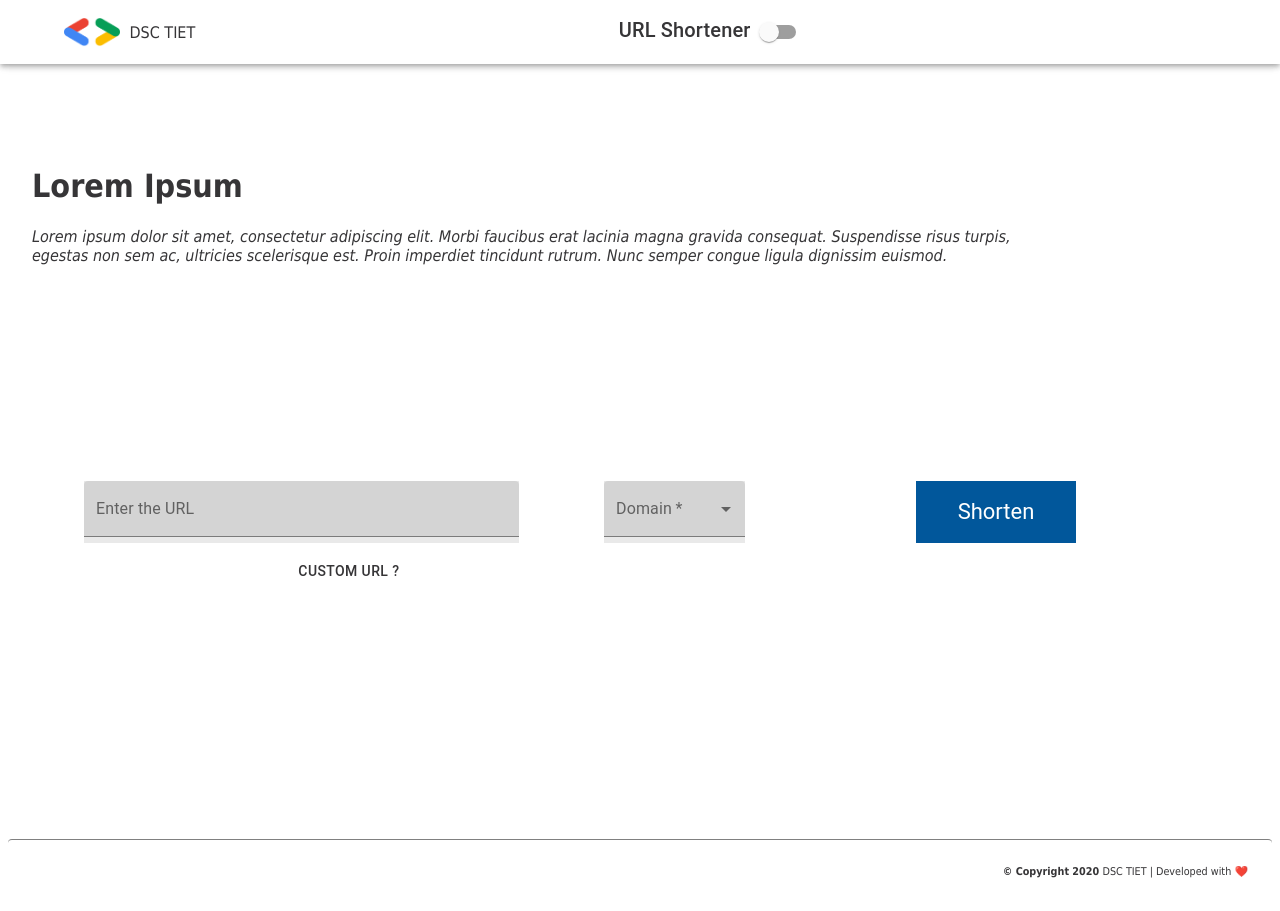
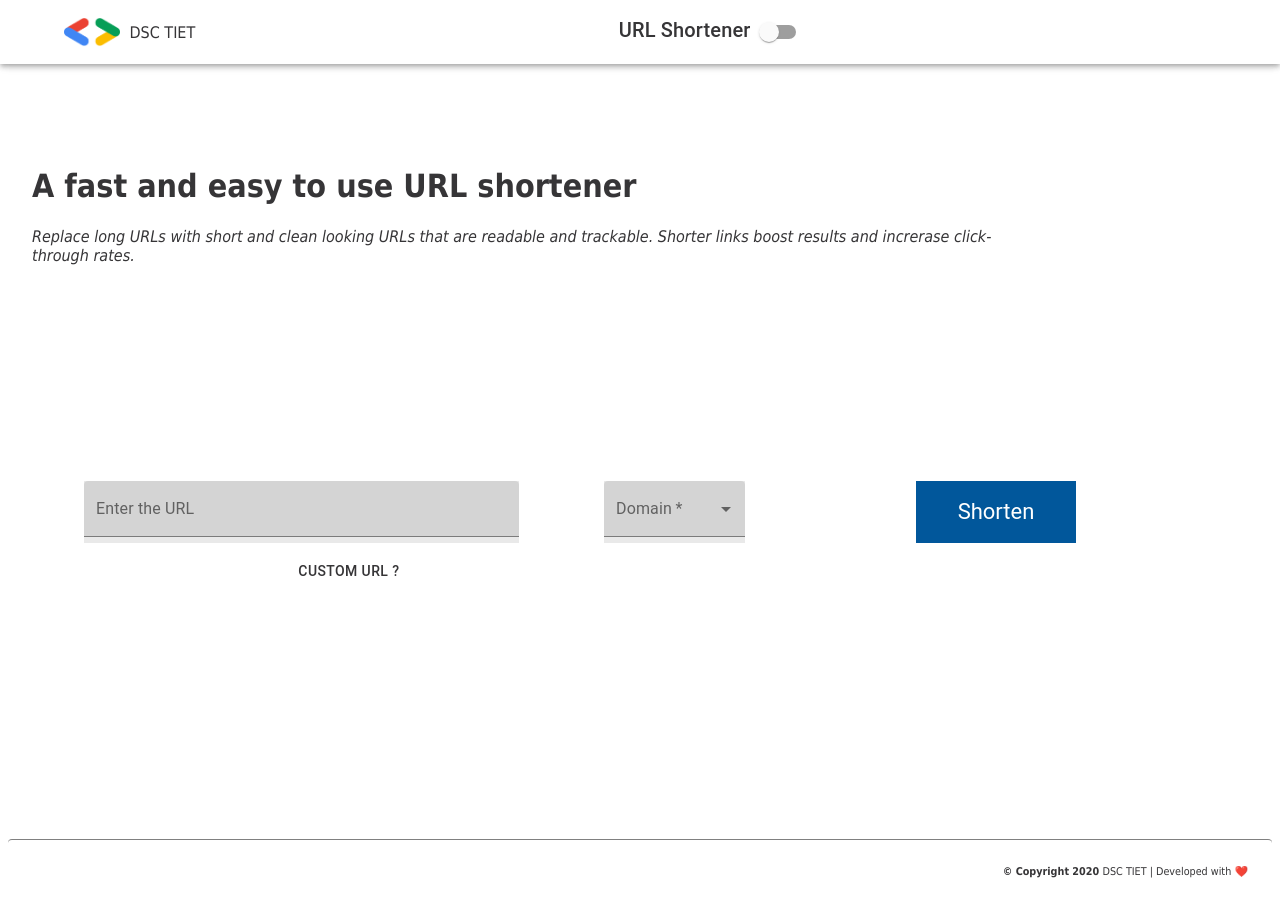
Before and after one commit to developer-student-club-thapar/urlShortner, a React (Create React App) app: page / in a window 1280 px wide. Built offline with nearby package versions, Linux system fonts and the light colour scheme; the HTML template or start-up script is replaced by a standard one.

Commit message:
Updated text to replace Lorem Ipsum with meaningful text in issue #70

```diff
--- a/src/screens/Home.js
+++ b/src/screens/Home.js
@@ -211,14 +211,11 @@ handleCopy = () => {
             }}
           >
             <Grid item xs={10}>
-              <h1>Lorem Ipsum</h1>
+              <h1>A fast and easy to use URL shortener</h1>
 
               <em style={{  fontWeight: '100' }}>
-                Lorem ipsum dolor sit amet, consectetur adipiscing elit. Morbi
-                faucibus erat lacinia magna gravida consequat. Suspendisse risus
-                turpis, egestas non sem ac, ultricies scelerisque est. Proin
-                imperdiet tincidunt rutrum. Nunc semper congue ligula dignissim
-                euismod.
+                Replace long URLs with short and clean looking URLs that are readable and trackable.
+                Shorter links boost results and increrase click-through rates.
               </em>
             </Grid>
             <Grid item xs />
```
